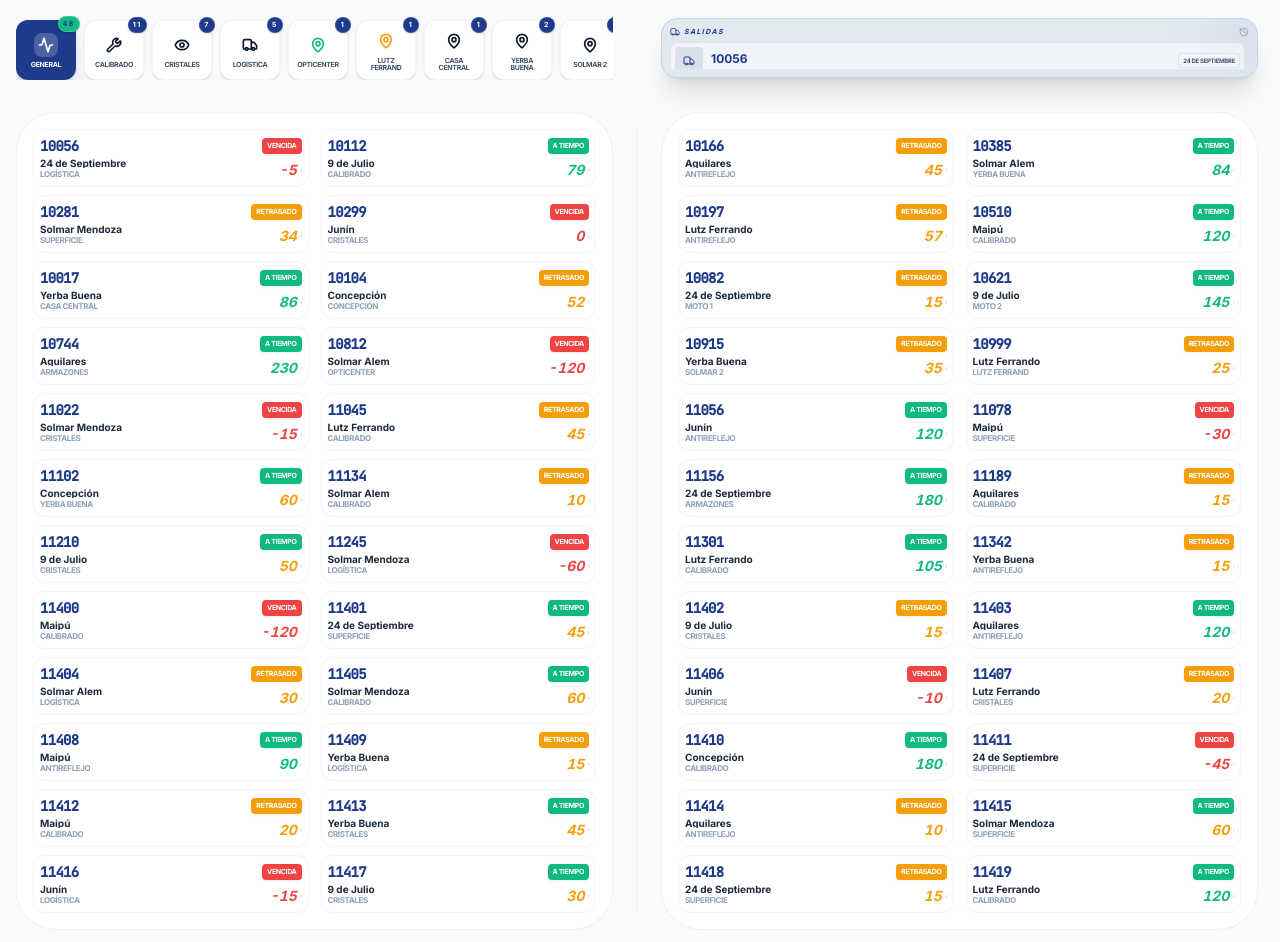
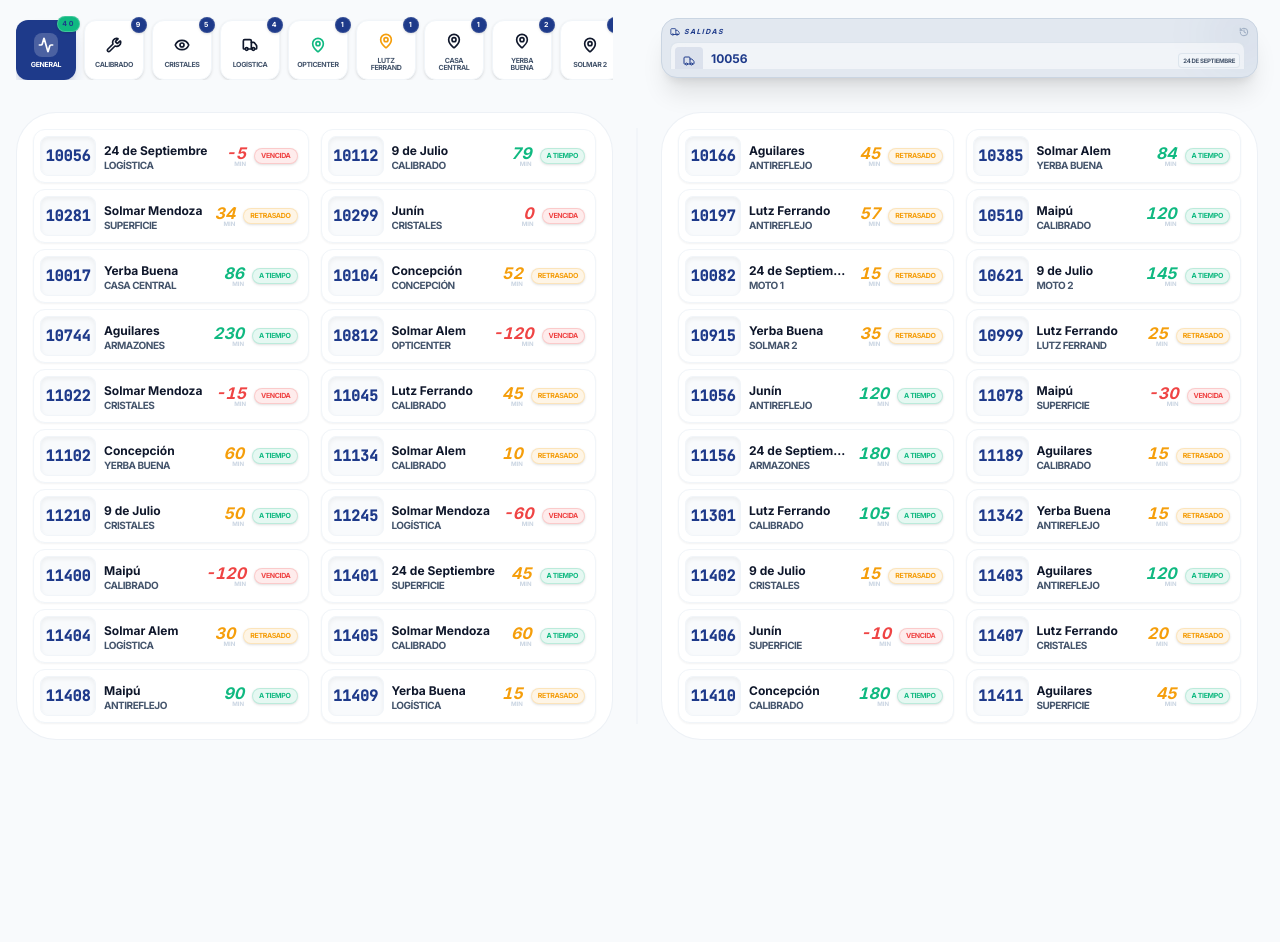
Before and after one commit to Matoma1607/gestion-optica, a React (Vite) app: page / in a window 1280 px wide. Shown: the top 942 px of the page. After the commit the page ends 836 px from the top, so only its background shows below. Built offline with nearby package versions, Linux system fonts and the light colour scheme.

Commit message:
: He incrementado el tamaño y el grosor de la fuente para el nombre de la sucursal (ahora en negrita intensa) y el estado de ubicación (ahora más nítido y en gris oscuro)

```diff
--- a/src/App.tsx
+++ b/src/App.tsx
@@ -129,15 +129,7 @@ const INITIAL_ORDERS: Order[] = [
   { id: '#11408', location: 'Maipú', promisedTime: '12:00', stage: 'Antireflejo', remainingTime: 90, status: 'A tiempo' },
   { id: '#11409', location: 'Yerba Buena', promisedTime: '12:15', stage: 'Logística', remainingTime: 15, status: 'Retrasado' },
   { id: '#11410', location: 'Concepción', promisedTime: '12:30', stage: 'Calibrado', remainingTime: 180, status: 'A tiempo' },
-  { id: '#11411', location: '24 de Septiembre', promisedTime: '12:45', stage: 'Superficie', remainingTime: -45, status: 'Vencida' },
-  { id: '#11412', location: 'Maipú', promisedTime: '13:00', stage: 'Calibrado', remainingTime: 20, status: 'Retrasado' },
-  { id: '#11413', location: 'Yerba Buena', promisedTime: '13:15', stage: 'Cristales', remainingTime: 45, status: 'A tiempo' },
-  { id: '#11414', location: 'Aguilares', promisedTime: '13:30', stage: 'Antireflejo', remainingTime: 10, status: 'Retrasado' },
-  { id: '#11415', location: 'Solmar Mendoza', promisedTime: '13:45', stage: 'Superficie', remainingTime: 60, status: 'A tiempo' },
-  { id: '#11416', location: 'Junín', promisedTime: '14:00', stage: 'Logística', remainingTime: -15, status: 'Vencida' },
-  { id: '#11417', location: '9 de Julio', promisedTime: '14:15', stage: 'Cristales', remainingTime: 30, status: 'A tiempo' },
-  { id: '#11418', location: '24 de Septiembre', promisedTime: '14:30', stage: 'Superficie', remainingTime: 15, status: 'Retrasado' },
-  { id: '#11419', location: 'Lutz Ferrando', promisedTime: '14:45', stage: 'Calibrado', remainingTime: 120, status: 'A tiempo' },
+  { id: '#11411', location: 'Aguilares', promisedTime: '13:00', stage: 'Superficie', remainingTime: 45, status: 'A tiempo' },
 ];
 
 const LOGISTICS_OUT: { id: string; destination: string; exitTime: string; items: string[] }[] = [
@@ -493,9 +485,9 @@ const LogisticsOutSection: React.FC<{ onOpenHistory: () => void }> = ({ onOpenHi
 const CompactOrderCard: React.FC<{ order: Order }> = ({ order }) => {
   const getStatusColor = (status: Status) => {
     switch (status) {
-      case 'Vencida': return 'bg-brand-red text-white border-brand-red/20 shadow-brand-red/10';
-      case 'Retrasado': return 'bg-brand-orange text-white border-brand-orange/20 shadow-brand-orange/10';
-      default: return 'bg-brand-green text-white border-brand-green/20 shadow-brand-green/10';
+      case 'Vencida': return 'bg-brand-red/10 text-brand-red border-brand-red/20 shadow-sm';
+      case 'Retrasado': return 'bg-brand-orange/10 text-brand-orange border-brand-orange/20 shadow-sm';
+      default: return 'bg-brand-green/10 text-brand-green border-brand-green/20 shadow-sm';
     }
   };
 
@@ -503,32 +495,37 @@ const CompactOrderCard: React.FC<{ order: Order }> = ({ order }) => {
     <motion.div
       initial={{ opacity: 0, y: 5 }}
       animate={{ opacity: 1, y: 0 }}
-      className="bg-white border border-slate-100 rounded-xl p-1.5 shadow-none hover:bg-slate-50 transition-all group relative overflow-hidden"
+      className="bg-white border border-slate-100 rounded-xl p-1.5 hover:bg-slate-50 transition-all group flex items-center gap-3 shadow-[0_1px_2px_rgba(0,0,0,0.05)]"
     >
-      <div className="flex items-center justify-between mb-0.5">
-        <span className="text-sm font-black text-brand-blue font-mono tracking-tighter">
-          {order.id.replace('#', '')}
-        </span>
-        <span className={`text-[7px] font-black px-1 py-0.5 rounded uppercase tracking-tighter shadow-sm border ${getStatusColor(order.status)}`}>
-          {order.status}
-        </span>
+      <div className="flex items-center gap-2 flex-1 min-w-0">
+        <div className="flex flex-col shrink-0 items-center justify-center bg-slate-50 w-14 min-h-[40px] rounded-lg border border-slate-100 shadow-inner">
+          <span className="text-[15px] font-black text-brand-blue font-mono leading-none">
+            {order.id.replace('#', '')}
+          </span>
+        </div>
+
+        <div className="flex flex-col min-w-0 flex-1">
+          <div className="flex items-center gap-1.5">
+            <span className="text-xs font-black text-slate-900 leading-tight truncate">{order.location}</span>
+          </div>
+          <span className="text-[10px] text-slate-600 font-black uppercase tracking-tighter truncate leading-none mt-0.5">{order.stage}</span>
+        </div>
       </div>
 
-      <div className="flex items-end justify-between gap-1">
-        <div className="flex flex-col min-w-0">
-          <span className="text-[10px] font-bold text-slate-800 leading-none truncate">{order.location}</span>
-          <span className="text-[8px] text-slate-400 font-bold uppercase tracking-tighter truncate">{order.stage}</span>
-        </div>
-
-        <div className="flex items-baseline gap-0.5 text-right shrink-0">
-          <span className={`text-sm font-black italic tabular-nums ${
+      <div className="flex items-center gap-2 shrink-0 pr-1">
+        <div className="flex flex-col items-end">
+          <span className={`text-base font-black italic leading-none tabular-nums ${
             order.remainingTime <= 0 ? 'text-brand-red' :
             order.remainingTime <= 60 ? 'text-brand-orange' : 'text-brand-green'
           }`}>
             {order.remainingTime}
           </span>
-          <span className="text-[8px] font-bold text-slate-300 italic">'</span>
+          <span className="text-[6px] font-black uppercase text-slate-300 -mt-0.5">min</span>
         </div>
+
+        <span className={`text-[7px] font-black px-1.5 py-0.5 rounded-lg uppercase tracking-tighter border ${getStatusColor(order.status)}`}>
+          {order.status}
+        </span>
       </div>
     </motion.div>
   );
@@ -683,13 +680,13 @@ export default function App() {
                 <div className="flex-1 p-4 overflow-y-auto max-h-[1400px] scrollbar-thin scrollbar-thumb-slate-200">
                   <div className="grid grid-cols-1 sm:grid-cols-2 gap-3">
                     {/* Sub-Panel 1A */}
-                    <div className="space-y-2">
+                    <div className="space-y-1.5">
                       {filteredOrders.filter((_, i) => i % 4 === 0).map((order) => (
                         <CompactOrderCard key={order.id} order={order} />
                       ))}
                     </div>
                     {/* Sub-Panel 1B */}
-                    <div className="space-y-2">
+                    <div className="space-y-1.5">
                       {filteredOrders.filter((_, i) => i % 4 === 1).map((order) => (
                         <CompactOrderCard key={order.id} order={order} />
                       ))}
@@ -711,13 +708,13 @@ export default function App() {
                 <div className="flex-1 p-4 overflow-y-auto max-h-[1400px] scrollbar-thin scrollbar-thumb-slate-200">
                   <div className="grid grid-cols-1 sm:grid-cols-2 gap-3">
                     {/* Sub-Panel 2A */}
-                    <div className="space-y-2">
+                    <div className="space-y-1.5">
                       {filteredOrders.filter((_, i) => i % 4 === 2).map((order) => (
                         <CompactOrderCard key={order.id} order={order} />
                       ))}
                     </div>
                     {/* Sub-Panel 2B */}
-                    <div className="space-y-2">
+                    <div className="space-y-1.5">
                       {filteredOrders.filter((_, i) => i % 4 === 3).map((order) => (
                         <CompactOrderCard key={order.id} order={order} />
                       ))}
```
